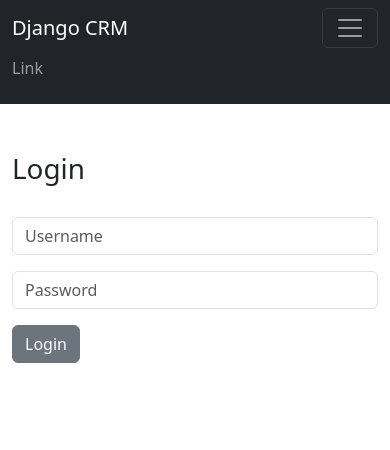
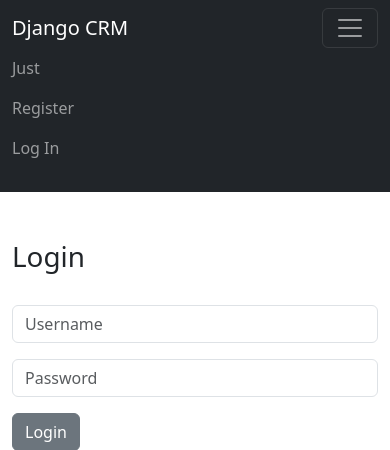
Before and after one commit to Javohir-dev/django-crm, a Django app: page / in a window 390 px wide, after a click that opens the changed part. Shown: the top 450 px of the page. Run offline with Django 4.2, Linux system fonts and the light colour scheme.

Commit message:
user register

```diff
--- a/templates/navbar.html
+++ b/templates/navbar.html
@@ -7,8 +7,28 @@
     <div class="collapse navbar-collapse" id="navbarSupportedContent">
       <ul class="navbar-nav me-auto mb-2 mb-lg-0">
         <li class="nav-item">
-          <a class="nav-link" href="#">Link</a>
+          <a class="nav-link" href="#!">Just</a>
         </li>
+        {% if user.is_authenticated %}
+          <li class="nav-item">
+            <a class="nav-link" href="{% url 'logout' %}">Log Out</a>
+          </li>
+        {% else %}
+        <li class="nav-item">
+          <a class="nav-link" href="{% url 'register' %}">Register</a>
+        </li>
+        <li class="nav-item">
+          <a class="nav-link" href="{% url 'home' %}">Log In</a>
+        </li>
+        {% endif %}
+
+      </ul>
+      <ul class="navbar-nav ms-auto mb-2 mb-lg-0">
+        {% if user.is_authenticated %}
+          <li class="nav-item active">
+            <a class="nav-link active" aria-current="page" href="{% url 'home' %}">Hi! <strong>{{ user.username.title }}</strong></a>
+          </li>
+        {% endif %}
       </ul>
     </div>
   </div>
--- a/website/urls.py
+++ b/website/urls.py
@@ -1,8 +1,10 @@
 from django.urls import path
 
-from .views import home, logout_user
+from .views import home, logout_user, login_user, register_user
 
 urlpatterns = [
     path('', home, name="home"),
+    # path('login/', login_user, name="login"),
     path('logout/', logout_user, name="logout"),
+    path('register/', register_user, name="register"),
 ]
--- a/website/views.py
+++ b/website/views.py
@@ -1,6 +1,7 @@
 from django.shortcuts import redirect, render
 from django.contrib.auth import authenticate, login, logout
 from django.contrib import messages
+from .forms import SignUpForm
 
 
 def home(request):
@@ -21,6 +22,35 @@
 
 
 
+def logout_user(request):
+    logout(request)
+    messages.success(request, "You have been successfully logged out!")
 
-def logout_user(request):
+    return redirect('home')
+
+
+
+def login_user(request):
     ...
+
+
+def register_user(request):
+    if request.method == 'POST':
+        form = SignUpForm(request.POST)
+        if form.is_valid():
+            form.save()
+            # Authenticate and Login
+            username = form.cleaned_data['username']
+            password = form.cleaned_data['password1']
+            user = authenticate(username=username, password=password)
+            login(request, user)
+            messages.success(request, "You have been successfully registered! Welcome!")
+
+            return redirect('home')
+
+    else:
+        form = SignUpForm()
+
+        return render(request, "account/register.html", {"form": form})
+
+    return render(request, "account/register.html", {"form": form})
```
Also changed, not shown: templates/account/register.html (added, +33 -0 lines), website/forms.py (added, +27 -0 lines).
